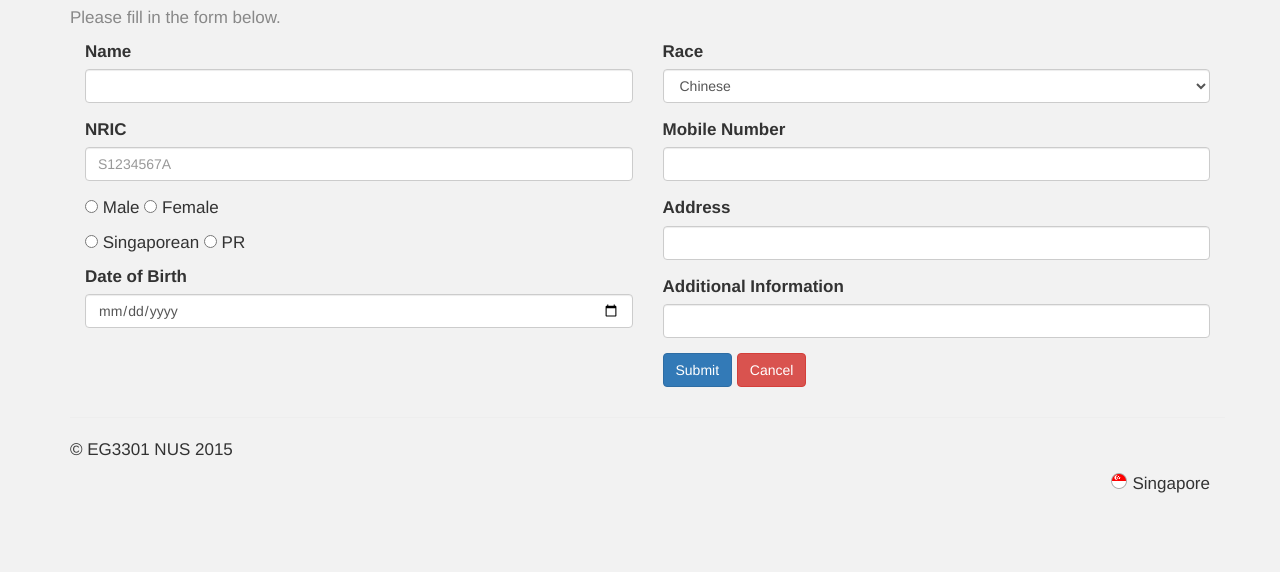
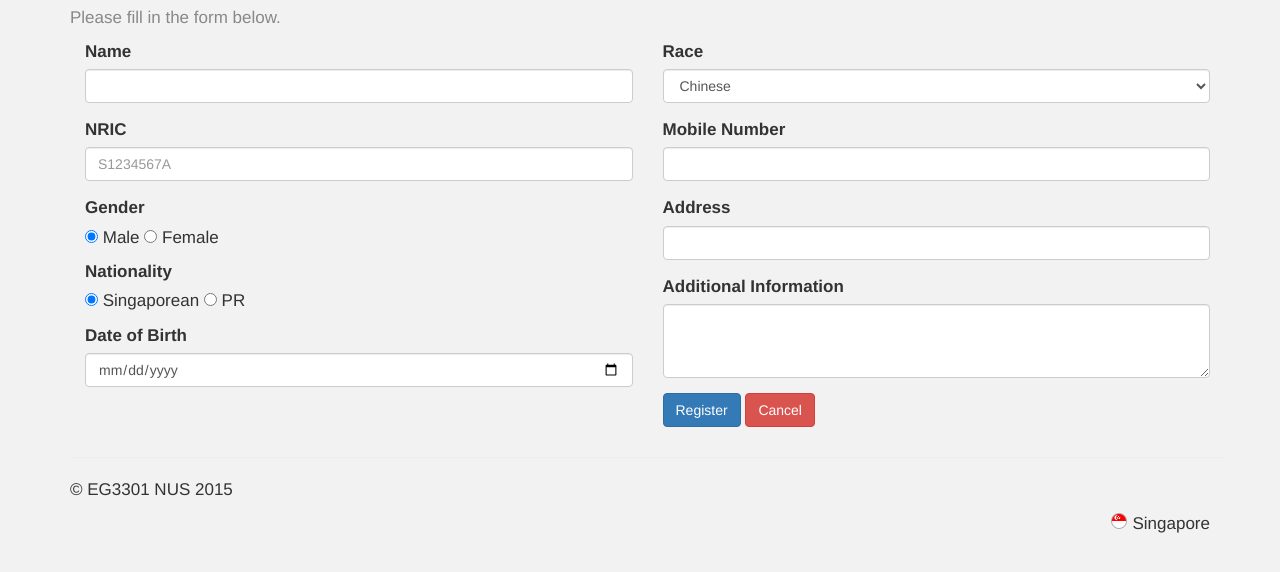
Before and after one commit to bingoyahoo/health-to-go-python, a Python web app: template templates/registration.html in a window 1280 px wide. Shown: the part 144-716 px from the top of the page. Run offline with Jinja, Linux system fonts and the light colour scheme; the template is opened without the code that fills it, so the values that code supplies are empty; some libraries are stand-ins or nearby versions.

Commit message:
Correct some Html errors

```diff
--- a/bootstrap/css/custom.css
+++ b/bootstrap/css/custom.css
@@ -7,6 +7,7 @@
     color: #ffffff;
 }
 
+/* Content */
 body {
     padding-top: 70px;
     padding-bottom: 40px;
@@ -14,6 +15,18 @@ body {
     font-size: 17px;
     font-family: Helvetica Neue,Helvetica,Arial,sans-serif;
 }
+
+
+/* For Main page */
+.jumbotron {
+    margin-top: 0px;
+}
+/*
+@media (max-width: 979px) {
+    body {
+        padding-top: 0px;
+    }
+}*/
 
 /* for Faq page */
 div.page-content {
@@ -47,16 +60,6 @@ aside.sidebar {
     width: 220px;
 }
 
-/* For Main page */
-.jumbotron {
-    margin-top: 0px;
-}
-
-@media (max-width: 979px) {
-    body {
-        padding-top: 0px;
-    }
-}
 
 blockquote {
     margin-bottom: 10px;
--- a/templates/main.html
+++ b/templates/main.html
@@ -7,7 +7,7 @@
 				Singapore.</p>
 			<br>
 			<p>
-				<a class="btn btn-primary btn-lg" href="/#" role="button">Register
+				<a class="btn btn-primary btn-lg" href="/create" role="button">Register
 					Now</a>
 		</div>
 		<!-- end container> -->
--- a/templates/registration.html
+++ b/templates/registration.html
@@ -5,8 +5,10 @@
         <h1>
             Patient's Particulars
         </h1>
+
         <form action="/create?hospital_name={{ hospital_name }}" method="post" role="form">
             <p class="form-instructions">Please fill in the form below.</p>
+
             <div class="col-md-6">
                 <div class="form-group">
                     <label for="name"> Name </label>
@@ -16,12 +18,16 @@
                     <label for="nricNum"> NRIC </label>
                     <input type="text" class="form-control" id="nricNum" name="nricNum" placeholder="S1234567A">
                 </div>
-                <p><input type="radio" name="gender" value="male"> Male <input type="radio" name="gender"
-                                                                               value="female"> Female </p>
+                <label for="gender"> Gender </label>
 
-                <p><input type="radio" name="nationality" value="singaporean"> Singaporean <input type="radio"
-                                                                                                  name="nationality"
-                                                                                                  value="pr"> PR </p>
+                <p id="gender">
+                    <input type="radio" name="gender" value="male" checked> Male
+                    <input type="radio" name="gender" value="female"> Female</p>
+                <label> Nationality </label>
+
+                <p id="nationality">
+                    <input type="radio" name="nationality" value="singaporean" checked> Singaporean
+                    <input type="radio" name="nationality" value="pr"> PR </p>
                 <!-- Insert dropdown for country of birth -->
                 <div class="form-group">
                     <label for="dob"> Date of Birth </label>
@@ -40,7 +46,7 @@
                 </div>
                 <div class="form-group">
                     <label for="mobile_number"> Mobile Number </label>
-                    <input type="text" class="form-control" id="mobile_number" name="mobile_number">
+                    <input type="tel" class="form-control" id="mobile_number" name="mobile_number">
                 </div>
                 <div class="form-group">
                     <label for="address"> Address </label>
@@ -48,9 +54,9 @@
                 </div>
                 <div class="form-group">
                     <label for="add_info"> Additional Information </label>
-                    <input type="text" class="form-control" id="add_info" name="add_info">
+                    <textarea class="form-control" id="add_info" name="add_info" rows="3"></textarea>
                 </div>
-                <button class="btn btn-primary" type="submit" value="Submit"> Submit</button>
+                <button class="btn btn-primary" type="submit" value="Register"> Register </button>
                 <button class="btn btn-danger" type="button"> Cancel</button>
             </div>
         </form>
--- a/templates/triage.html
+++ b/templates/triage.html
@@ -30,7 +30,7 @@
 						</div>
 						<div class="form-group">
 							<label for="hp"> Mobile Number </label>
-							<input type="hp" class="form-control" id="hp" value="{{reading.mobile_number}}">
+							<input type="tel" class="form-control" id="hp" value="{{reading.mobile_number}}">
 						</div>
 						<div class="form-group">
 							<label for="address"> Address </label>
@@ -71,7 +71,7 @@
 					<input type="radio" name="priority" value="three"> P3 <br/>
 					<input type="radio" name="priority" value="four"> P4 <br/>
 					</p>
-					<button class="btn btn-primary" type="submit" value="submit"> Submit </button>
+					<button class="btn btn-primary" type="submit" value="save"> Save </button>
 					<button class="btn btn-danger" type="button"> Cancel </button>
 				</div>
 
```
Also changed, not shown: templates/listall.html (+11 -5 lines).
